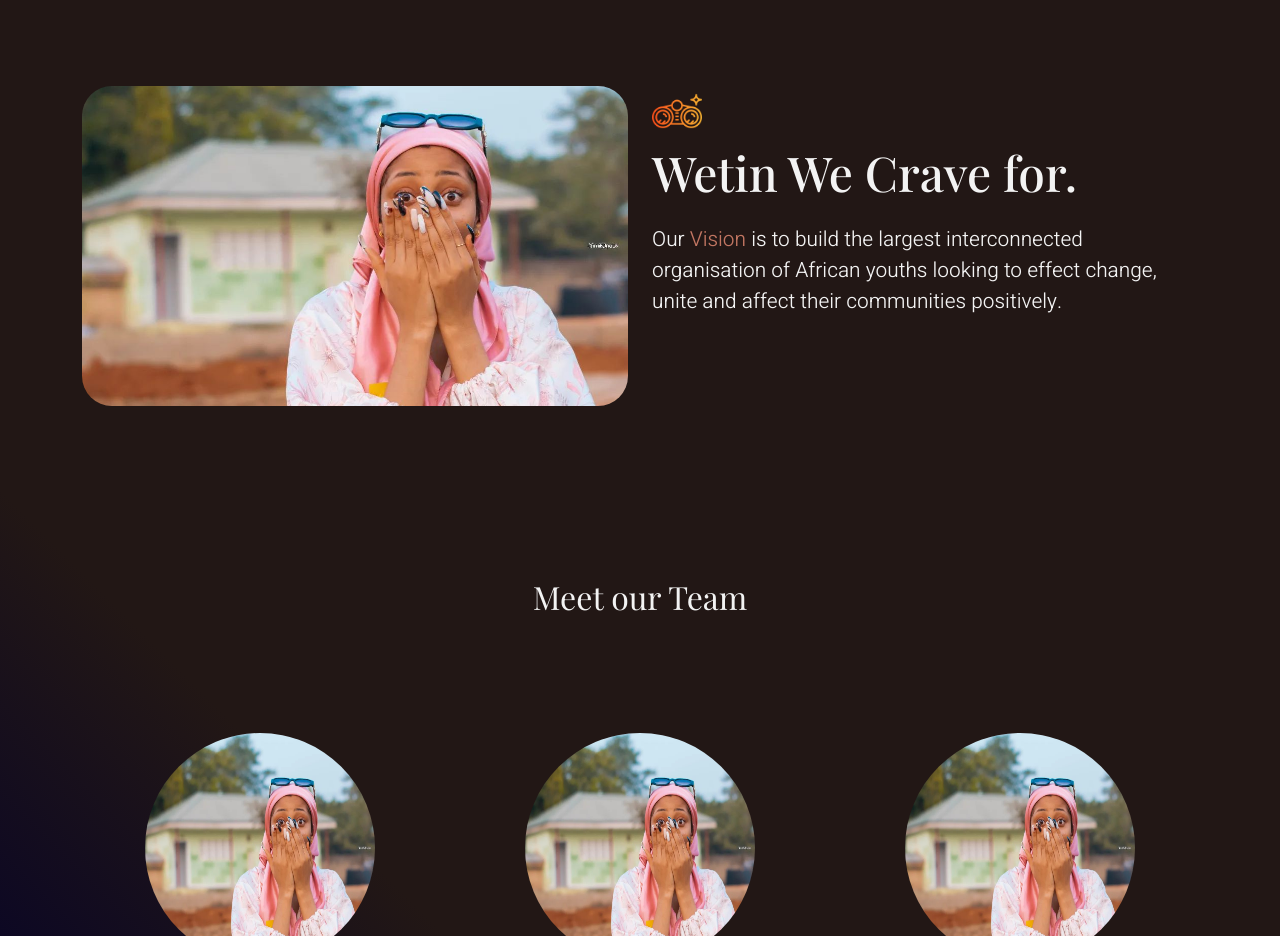
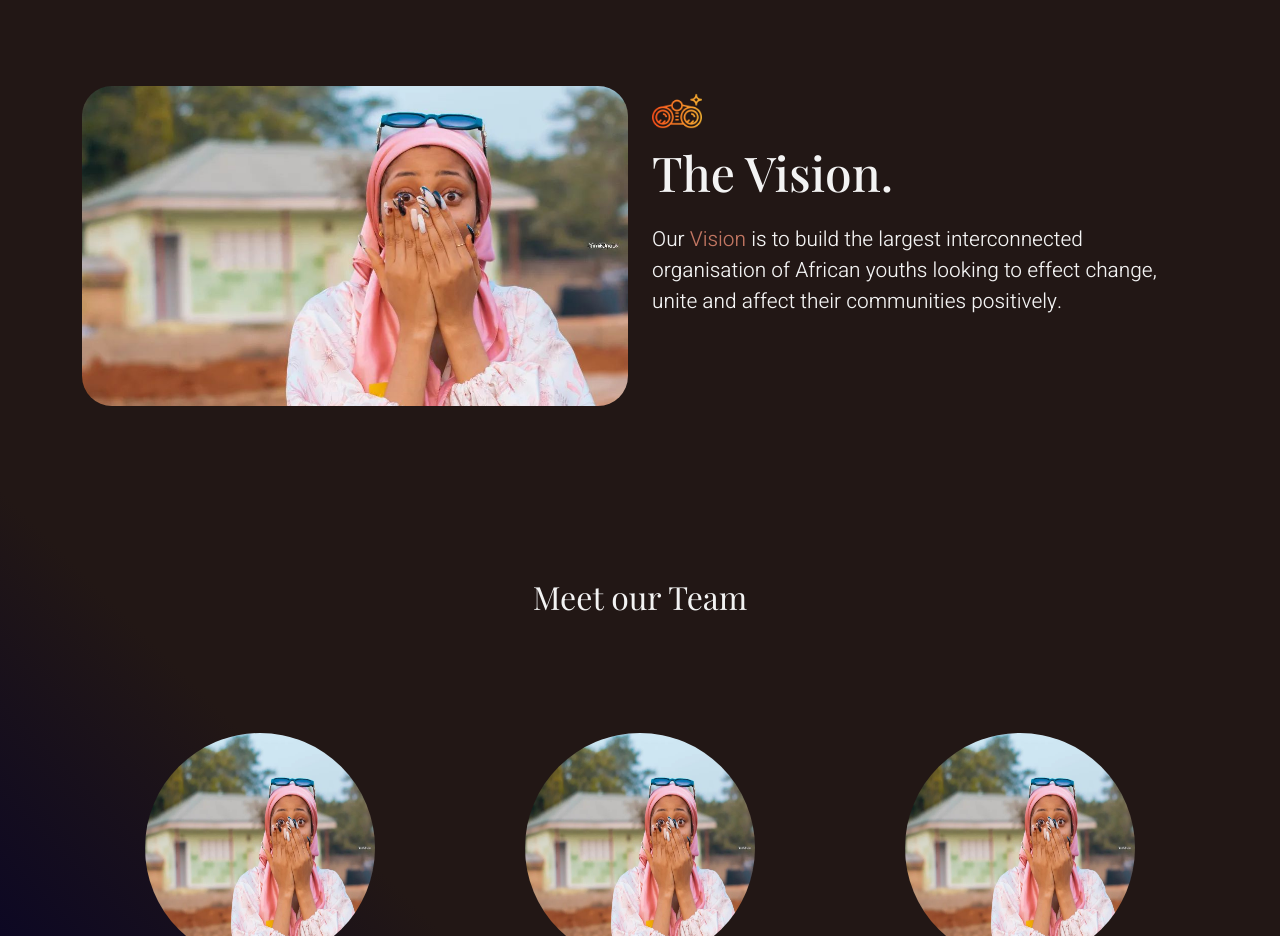
Before and after one commit to DavidWaza/African-dreams, a Next.js app: page /about in a window 1280 px wide. Shown: the part 1040-1976 px from the top of the page. Built offline with nearby package versions, Linux system fonts and the light colour scheme.

Commit message:
modfied about page and home modules

```diff
--- a/pages/about.tsx
+++ b/pages/about.tsx
@@ -135,7 +135,7 @@ const About: React.FC<AboutUsProps> = () => {
                     className={abtStyles.AboutPng}
                   />
                   <text className={abtStyles.aboutText}>
-                    <p>Wetin We Crave for.</p>
+                    <p>The Vision.</p>
                     <motion.p
                       initial={{ opacity: 0 }}
                       whileInView={{ opacity: 1 }}
--- a/styles/Home.module.css
+++ b/styles/Home.module.css
@@ -536,8 +536,6 @@
   right: 10%;
   font-family: "Gilroy Bold";
   color: #eee;
-
-  /* right: 10%; */
 }
 
 /* MEDIA QUERIES */
```
